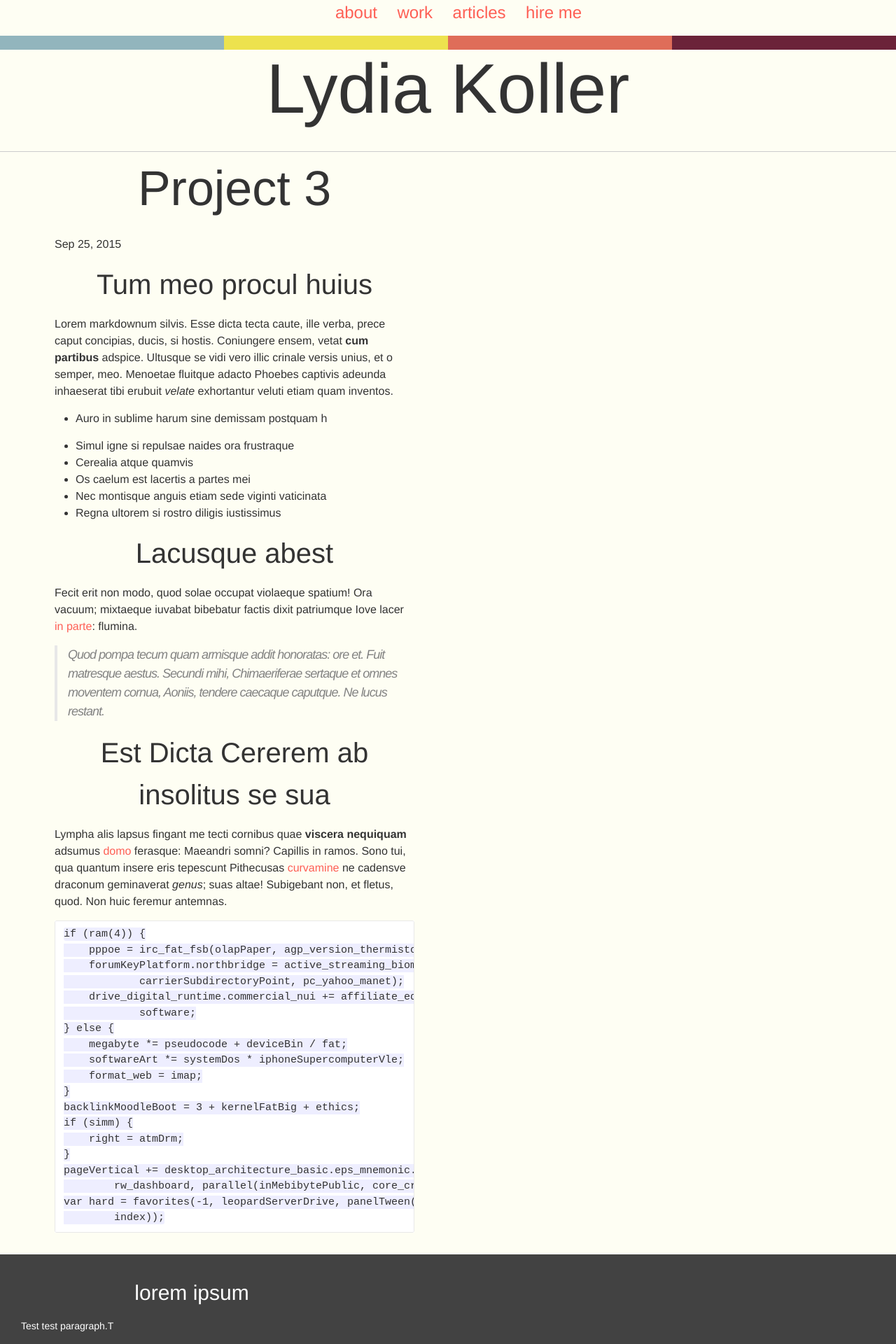
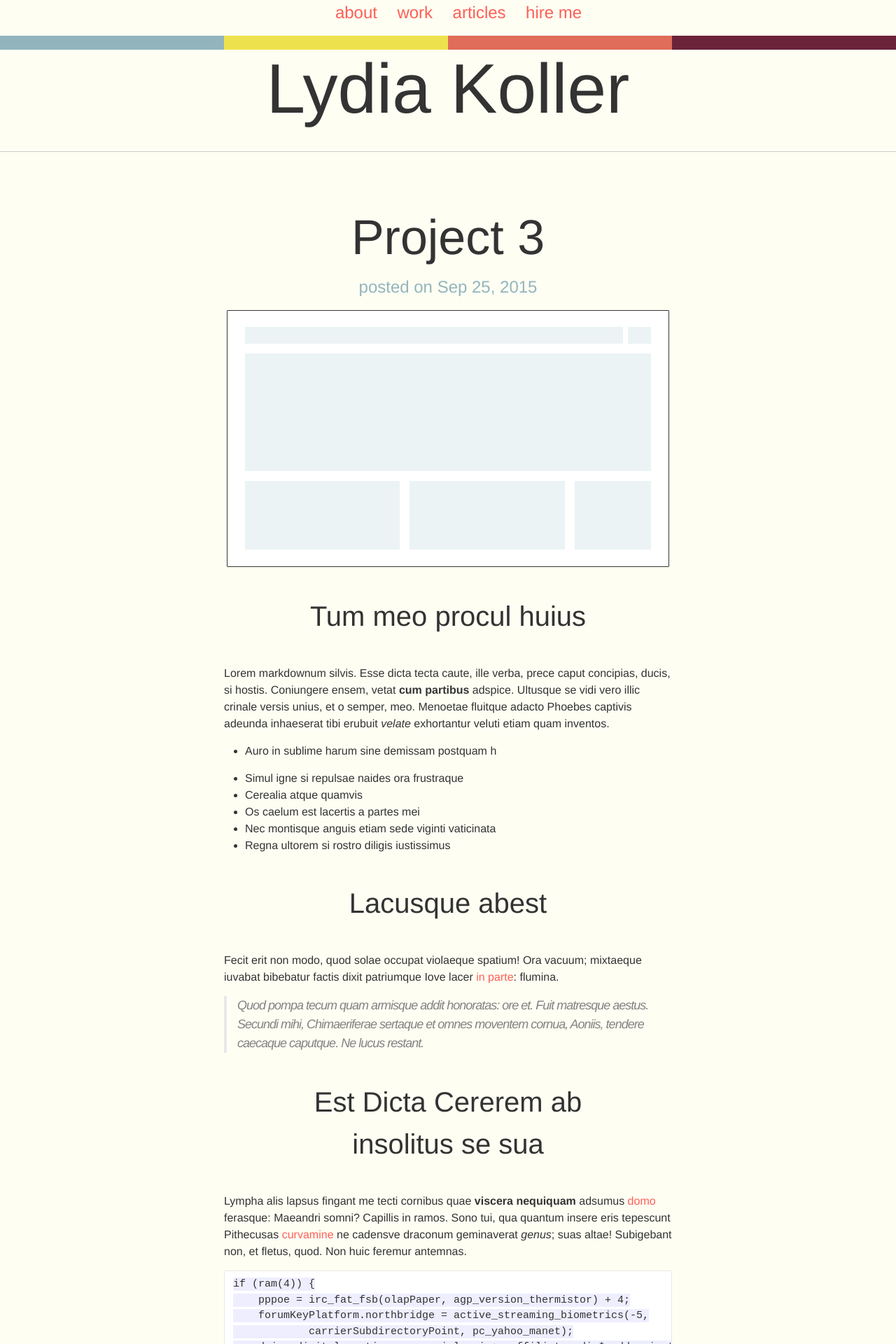
Before and after one commit to Lydiakoller/Learn-Jekyll, a Jekyll site: the page built from _posts/project/15-09-25-project-3.markdown, in a window 1280 px wide. Shown: the top 1920 px of the page at 70% size. Built offline with Jekyll 4.4.1, drawn with Linux system fonts in a browser that asks for light colours.

Commit message:
Style single post/article pages

```diff
--- a/_layouts/post.html
+++ b/_layouts/post.html
@@ -1,15 +1,20 @@
 ---
 layout: default
 ---
-<div class="post">
-
-  <header class="post-header">
-    <h1 class="post-title">{{ page.title }}</h1>
-    <p class="post-meta">{{ page.date | date: "%b %-d, %Y" }}{% if page.author %} • {{ page.author }}{% endif %}{% if page.meta %} • {{ page.meta }}{% endif %}</p>
-  </header>
-
-  <article class="post-content">
-    {{ content }}
-  </article>
-
-</div>
+<article class="site-section site-section-last">
+    <header class="post-header">
+        <h1 class="post-title">{{ page.title }}</h1>
+        <p class="post-meta">
+            posted on
+            {{ page.date | date: "%b %-d, %Y" }}
+        </p>
+        {% if page.featured_image %}
+        <div class="post-image">
+            <img src="{{ page.featured_image }}" alt="{{ page.title }} featured image">
+        </div>
+        {% endif %}
+    </header>
+    <div class="post-body">
+        {{ content }}
+    </div>
+</article>
--- a/_posts/project/15-09-25-project-3.markdown
+++ b/_posts/project/15-09-25-project-3.markdown
@@ -4,7 +4,7 @@
 date:   2015-09-25 09:27:50
 categories: project
 featured: true
-featured_image:  "images/project.png"
+featured_image:  "/images/project.png"
 tags: design
 ---
 
--- a/_posts/project/15-10-04-project-2.markdown
+++ b/_posts/project/15-10-04-project-2.markdown
@@ -4,7 +4,7 @@
 date:   2015-09-26 09:27:50
 categories: project
 tags: layout design
-featured_image: "images/project.png"
+featured_image: "/images/project.png"
 ---
 uvenes his vidi
 
--- a/_posts/project/2015-10-5-project-1.markdown
+++ b/_posts/project/2015-10-5-project-1.markdown
@@ -4,7 +4,7 @@
 date:   2015-09-26 09:27:50
 categories: project
 tags: inspiration
-featured_image:  "images/project.png"
+featured_image:  "/images/project.png"
 ---
 uvenes his vidi
 
--- a/_sass/components/_post.scss
+++ b/_sass/components/_post.scss
@@ -26,3 +26,23 @@
         display: inline;
     }
 }
+// single page
+.post-header {
+    text-align:center;
+}
+.post-title{
+    margin:0;
+}
+.post-meta{
+    color: $blue-color;
+    font-size: $h4-font-size;
+}
+.post-body {
+    width:90%;
+    max-width: 40em;
+    margin: $h2-font-size auto;
+    h1, h2, h3, h4 {
+        max-width: 80%;
+        margin: $h2-font-size auto;
+    }
+}
```
